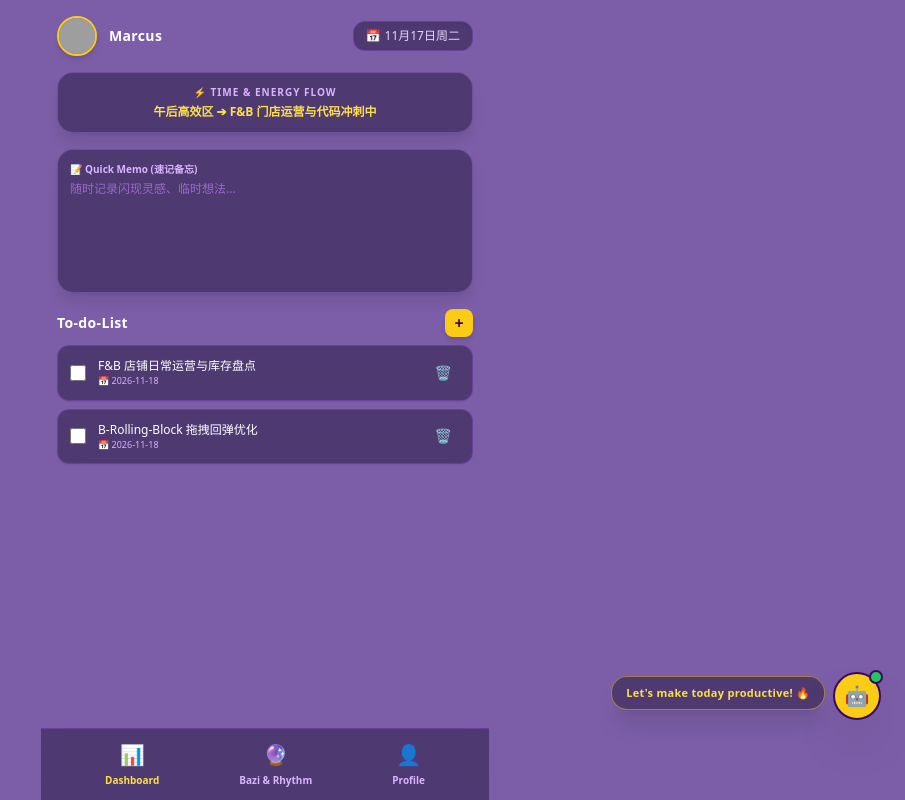
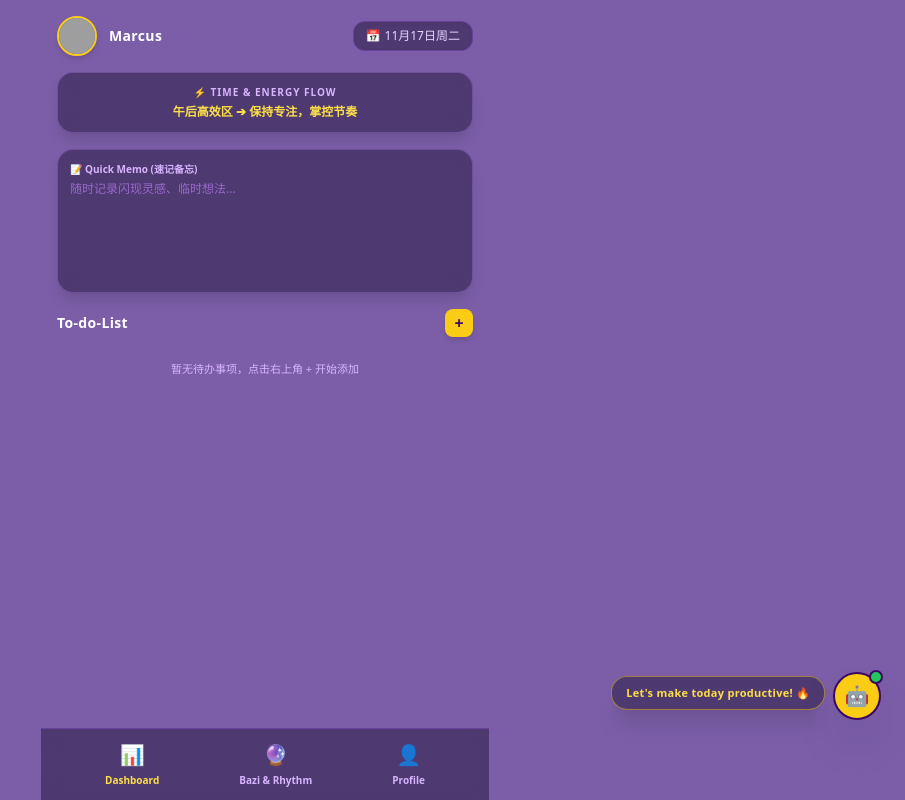
Before and after one commit to Mcwu33/Omi-Rolling-Note, a plain HTML site: page index.html in a window 1280 px wide. Shown: the whole page, without its empty margins (375-1280 px from the left). Drawn offline with nearby package versions, Linux system fonts and the light colour scheme; grey boxes are pictures that could not be loaded.

Commit message:
Update index.html

```diff
--- a/index.html
+++ b/index.html
@@ -16,7 +16,6 @@
             background: rgba(60, 42, 90, 0.7);
             backdrop-filter: blur(10px);
         }
-        /* 气泡呼吸动画 */
         @keyframes floatBubble {
             0%, 100% { transform: translateY(0); }
             50% { transform: translateY(-4px); }
@@ -28,26 +27,23 @@
 </head>
 <body class="flex flex-col h-screen justify-between max-w-md mx-auto text-white overflow-hidden">
 
-    <!-- 主内容区域 (根据 Page 切换) -->
+    <!-- 主内容区域 -->
     <div id="mainContent" class="flex-1 overflow-y-auto p-4 space-y-4 pb-20">
         <!-- 动态渲染页面 -->
     </div>
 
     <!-- 底部悬浮 AI 秘书 (Max) 右下角 + 随机气泡 -->
     <div class="fixed right-6 bottom-20 flex items-center space-x-2 z-40">
-        <!-- 随机冒出的对话气泡 -->
         <div id="maxGreetingBubble" onclick="openMaxChat()" class="bubble-anim app-card px-3.5 py-2 rounded-2xl border border-yellow-400/50 shadow-xl cursor-pointer text-[11px] text-yellow-300 font-semibold tracking-wide whitespace-nowrap active:scale-95 transition">
-            <!-- 随机文字由 JS 填充 -->
+            <!-- 随机问候 -->
         </div>
-
-        <!-- Max 头像图标 -->
         <div onclick="openMaxChat()" class="w-12 h-12 bg-yellow-400 rounded-full shadow-2xl flex items-center justify-center cursor-pointer border-2 border-purple-950 active:scale-95 transition group relative" title="Secretary AI: Max">
             <span class="text-xl">🤖</span>
             <span class="absolute -top-1 -right-1 w-3.5 h-3.5 bg-green-500 rounded-full border-2 border-purple-950"></span>
         </div>
     </div>
 
-    <!-- 底部导航栏 (切换 3 个 Screen) -->
+    <!-- 底部导航栏 -->
     <div class="fixed bottom-0 left-0 right-0 max-w-md mx-auto app-card border-t border-purple-500/30 px-6 py-3 flex justify-around items-center z-30">
         <button onclick="switchPage(1)" id="navBtn1" class="flex flex-col items-center text-yellow-300 transition">
             <span class="text-xl">📊</span>
@@ -65,7 +61,6 @@
 
     <!-- AI Max 全屏沉浸式交互层 -->
     <div id="maxModal" class="hidden fixed inset-0 bg-[#4b3271] z-50 flex flex-col justify-between p-6">
-        <!-- Top Header -->
         <div class="flex justify-between items-center border-b border-purple-500/30 pb-4">
             <div class="flex items-center space-x-3">
                 <div class="w-10 h-10 bg-yellow-400 rounded-full flex items-center justify-center text-xl shadow-lg">🤖</div>
@@ -77,12 +72,10 @@
             <button onclick="closeMaxChat()" class="text-purple-300 hover:text-white text-xl font-bold p-2">✕</button>
         </div>
 
-        <!-- Chat History Box -->
         <div id="maxChatBox" class="flex-1 overflow-y-auto space-y-3 my-4 pr-1 text-xs text-purple-100">
-            <!-- 动态渲染对话 -->
+            <!-- 聊天记录 -->
         </div>
 
-        <!-- Action Area (选项按钮 / 输入框) -->
         <div id="maxActionArea" class="space-y-3 pt-2">
             <div id="maxOptions" class="grid grid-cols-2 gap-3">
                 <button onclick="selectMaxMode('todo')" class="app-card border border-yellow-400/50 hover:border-yellow-400 p-3.5 rounded-2xl text-center active:scale-95 transition shadow-lg">
@@ -103,7 +96,7 @@
     </div>
 
     <script>
-        // --- 核心全局状态数据 ---
+        // --- 核心全局状态数据 (已清空所有默认 example) ---
         let state = {
             currentPage: 1,
             userProfile: {
@@ -112,26 +105,15 @@
                 slogan: "To do something U can do , To get What U can get"
             },
             memoText: localStorage.getItem('omi_memo') || "",
-            todos: JSON.parse(localStorage.getItem('omi_todos')) || [
-                { id: 1, text: "F&B 店铺日常运营与库存盘点", completed: false, date: "2026-11-18" },
-                { id: 2, text: "B-Rolling-Block 拖拽回弹优化", completed: false, date: "2026-11-18" }
-            ],
-            bigGoals: JSON.parse(localStorage.getItem('omi_goals')) || [
-                { id: 1, text: "长期月收入突破 10,000 MYR" },
-                { id: 2, text: "完成赛博私家秘书 Web 初代闭环" }
-            ],
+            todos: JSON.parse(localStorage.getItem('omi_todos')) || [],
+            bigGoals: JSON.parse(localStorage.getItem('omi_goals')) || [],
             baziInput: JSON.parse(localStorage.getItem('omi_bazi')) || {
                 year: "1997", month: "12", day: "04", time: "17:45", country: "Malaysia", city: "Kuching"
             }
         };
 
-        // Max 对话状态机
-        let maxState = {
-            mode: null,
-            messages: []
-        };
+        let maxState = { mode: null, messages: [] };
 
-        // 随机问候语料库
         const greetings = [
             "Hello, what to do boss? 🫡",
             "How are you today, Boss? ✨",
@@ -141,12 +123,10 @@
             "Let's make today productive! 🔥"
         ];
 
-        // 随机抽取一句问候语并渲染到气泡
         function initRandomGreeting() {
             const bubble = document.getElementById('maxGreetingBubble');
             if (bubble) {
-                const randomText = greetings[Math.floor(Math.random() * greetings.length)];
-                bubble.innerText = randomText;
+                bubble.innerText = greetings[Math.floor(Math.random() * greetings.length)];
             }
         }
 
@@ -157,7 +137,6 @@
             localStorage.setItem('omi_bazi', JSON.stringify(state.baziInput));
         }
 
-        // --- 页面切换逻辑 ---
         function switchPage(page) {
             state.currentPage = page;
             for (let i = 1; i <= 3; i++) {
@@ -174,8 +153,6 @@
             if (state.currentPage === 1) renderDashboard(container);
             else if (state.currentPage === 2) renderBaziWidget(container);
             else if (state.currentPage === 3) renderProfile(container);
-
-            // 每次渲染完后，刷新一下随机气泡语
             initRandomGreeting();
         }
 
@@ -197,7 +174,7 @@
 
                 <div class="app-card p-3 rounded-2xl border border-purple-400/30 text-center shadow-lg">
                     <div class="text-[10px] text-purple-300 uppercase tracking-widest font-bold">⚡ Time & Energy Flow</div>
-                    <div class="text-xs font-bold text-yellow-300 mt-1">午后高效区 ➔ F&B 门店运营与代码冲刺中</div>
+                    <div class="text-xs font-bold text-yellow-300 mt-1">午后高效区 ➔ 保持专注，掌控节奏</div>
                 </div>
 
                 <div class="app-card p-3 rounded-2xl border border-purple-400/30 flex flex-col h-36 shadow-lg">
@@ -212,6 +189,7 @@
                     </div>
 
                     <div id="todoListContainer" class="space-y-2">
+                        ${state.todos.length === 0 ? '<p class="text-[11px] text-purple-300 text-center py-4">暂无待办事项，点击右上角 + 开始添加</p>' : ''}
                         ${state.todos.map((todo) => `
                             <div class="app-card p-3 rounded-xl border border-purple-500/30 flex items-center justify-between shadow-sm">
                                 <div class="flex items-center space-x-3 flex-1 mr-2">
@@ -318,6 +296,7 @@
                         <button onclick="addGoalItem()" class="w-7 h-7 bg-yellow-400 text-purple-950 font-black rounded-lg flex items-center justify-center shadow-md active:scale-95 transition text-base">+</button>
                     </div>
                     <div class="space-y-2">
+                        ${state.bigGoals.length === 0 ? '<p class="text-[11px] text-purple-300 text-center py-4">暂无宏大目标，点击右上角 + 开始添加</p>' : ''}
                         ${state.bigGoals.map(goal => `
                             <div class="app-card p-3.5 rounded-xl border border-purple-500/30 flex items-center justify-between shadow-sm">
                                 <span class="text-xs text-white font-medium flex-1 mr-2">${goal.text}</span>
@@ -373,7 +352,6 @@
             document.getElementById('maxModal').classList.add('hidden');
             maxState.mode = null;
             maxState.messages = [];
-            // 关闭时刷新一下气泡，换一句新问候
             initRandomGreeting();
         }
 
@@ -438,7 +416,6 @@
             }, 800);
         }
 
-        // 初始化首次渲染与气泡
         render();
     </script>
 </body>
```
